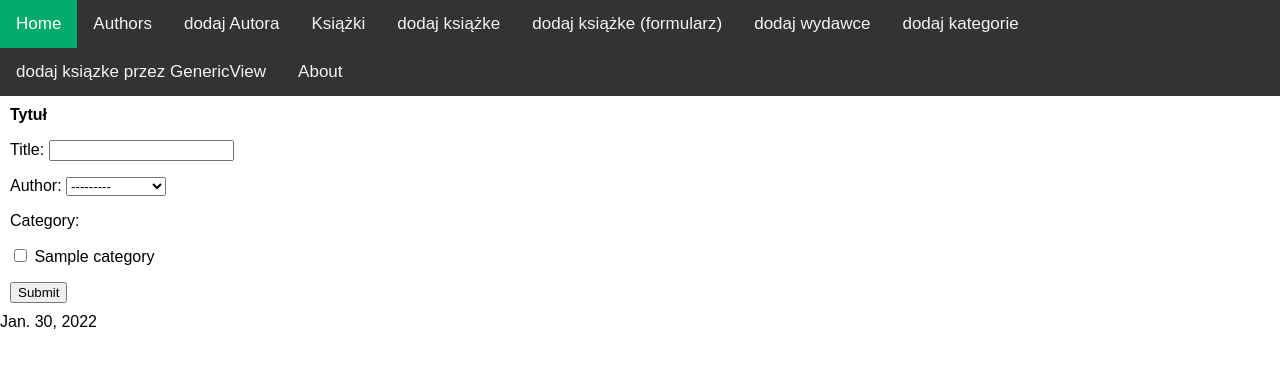
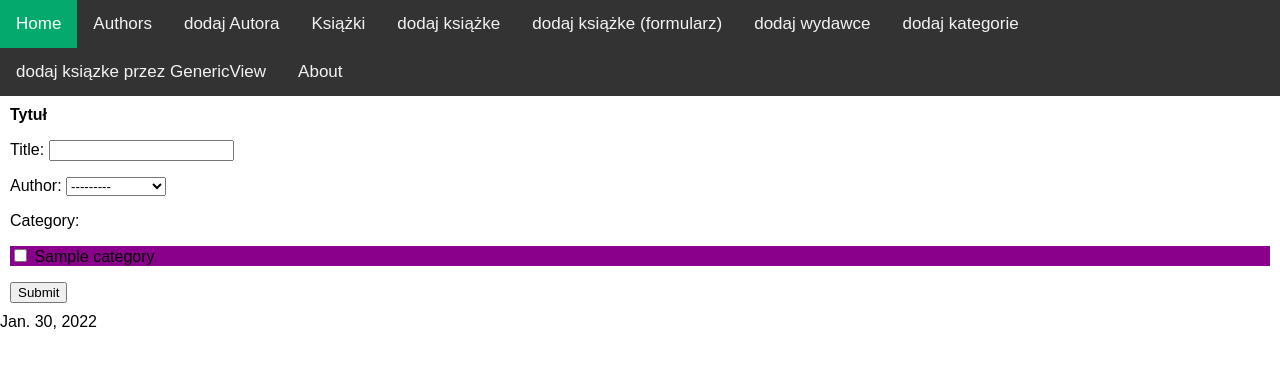
Before and after one commit to hokuspikus/Biblioteczka, a Django app: page /add_book/ in a window 1280 px wide. Shown: the top 368 px of the page. Run offline with Django 4.2, Linux system fonts and the light colour scheme; tables that the repository leaves empty hold one stand-in row (values such as "Sample post").

Commit message:
widgets classes and atribiutes

```diff
--- a/bib_app/forms.py
+++ b/bib_app/forms.py
@@ -51,5 +51,5 @@
         model = Book
         fields = '__all__'
         widgets = {
-            'category':forms.CheckboxSelectMultiple
+            'category':forms.CheckboxSelectMultiple(attrs={'class':'jakies_styl', 'super_moc':'django'})
         }
--- a/bib_app/static/main.css
+++ b/bib_app/static/main.css
@@ -31,3 +31,7 @@
 .contener {
     padding: 10px;
 }
+
+.jakies_styl{
+    background-color: darkmagenta;
+}
--- a/templates/form.html
+++ b/templates/form.html
@@ -1,7 +1,7 @@
 {% extends 'base.html' %}
 {% block slonina %}
     <b>Tytuł</b>
-    <form method="post">
+    <form method="post" class="form_class">
         {% csrf_token %}
         {{ form.as_p }}
         <input type="submit">
```
